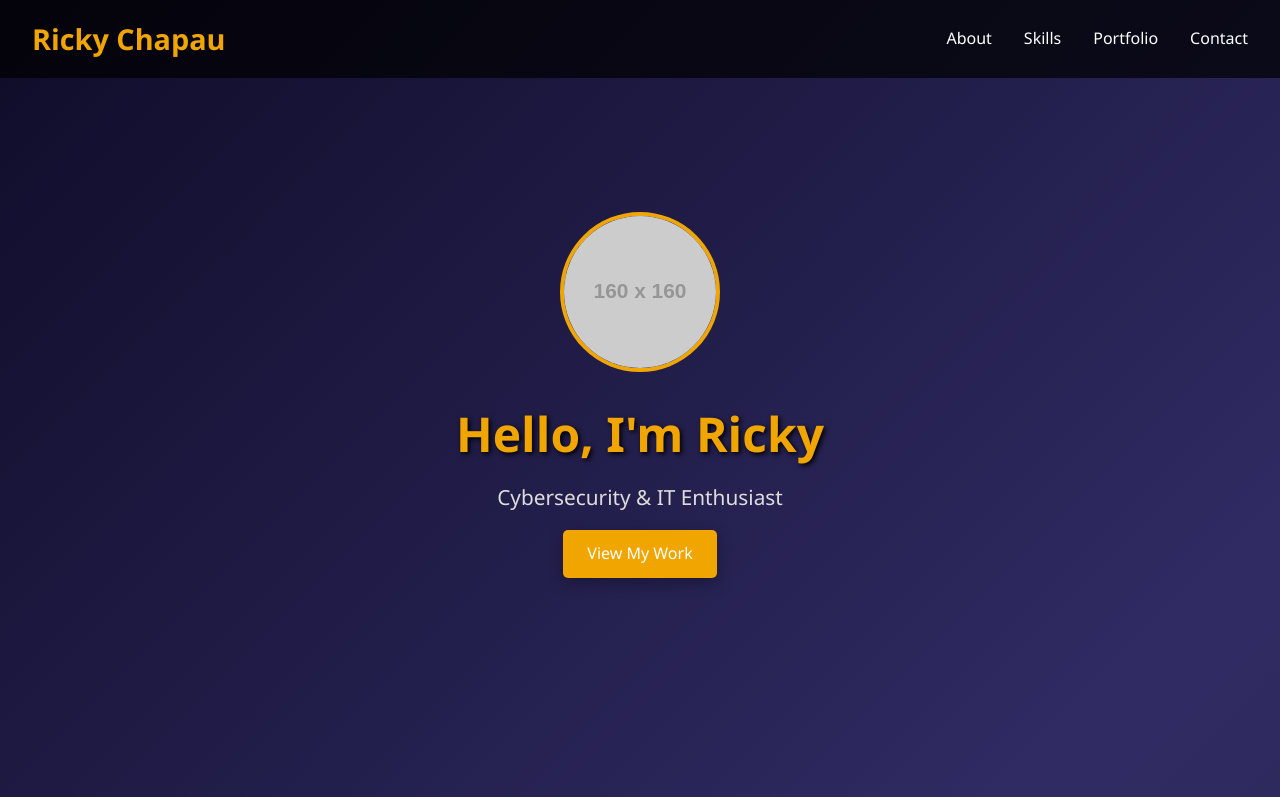
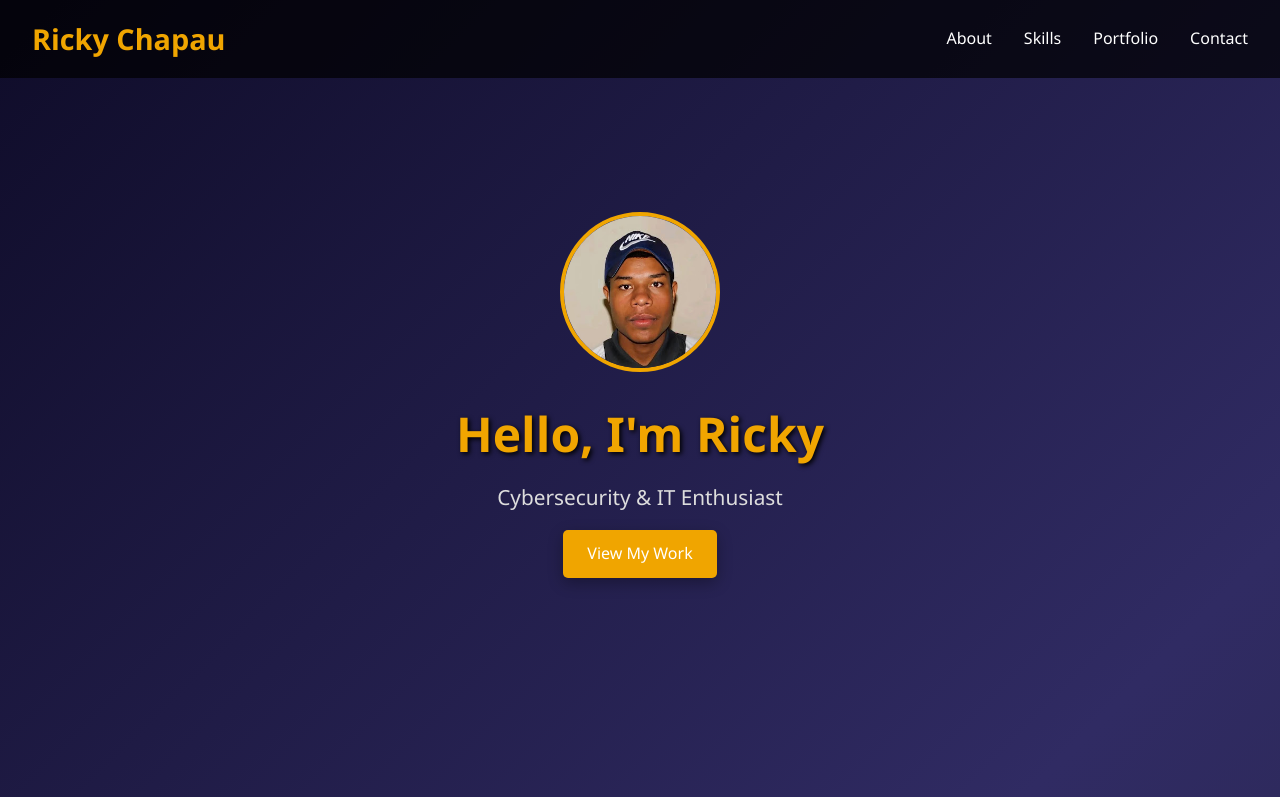
Before and after one commit to rickychapau/rickycmolean, a plain HTML site: page index.html in a window 1280 px wide. Shown: the top 797 px of the page. Drawn offline with Linux system fonts and the light colour scheme; placeholder pictures from the web are drawn by us.

Commit message:
Update index.html

```diff
--- a/index.html
+++ b/index.html
@@ -87,7 +87,7 @@
     <!-- Hero -->
     <section id="hero">
         <div class="hero-content">
-            <img src="https://via.placeholder.com/160" alt="Ricky Chapau">
+            <img src="https://github.com/rickychapau/rickycmolean/blob/main/ricky.jpg" alt="Ricky Chapau">
             <h1>Hello, I'm Ricky</h1>
             <p>Cybersecurity & IT Enthusiast</p>
             <a href="#portfolio" class="btn">View My Work</a>
```
